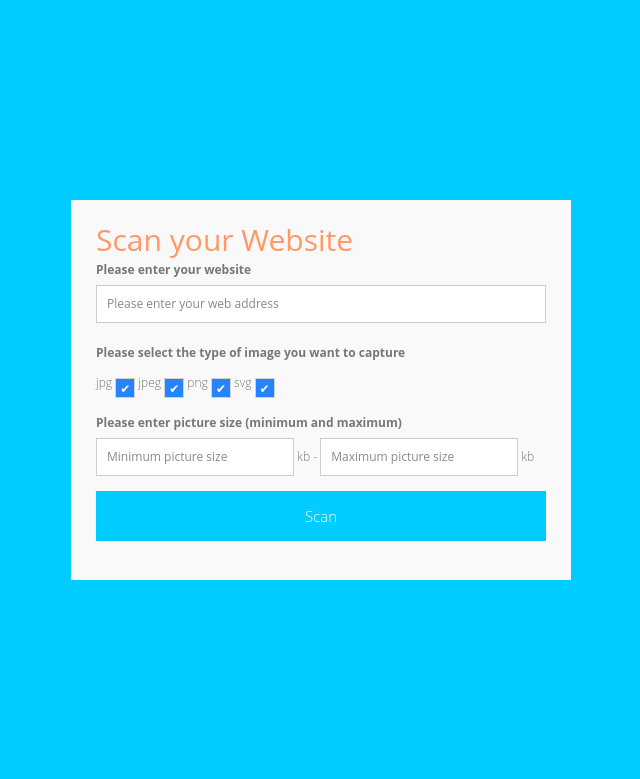
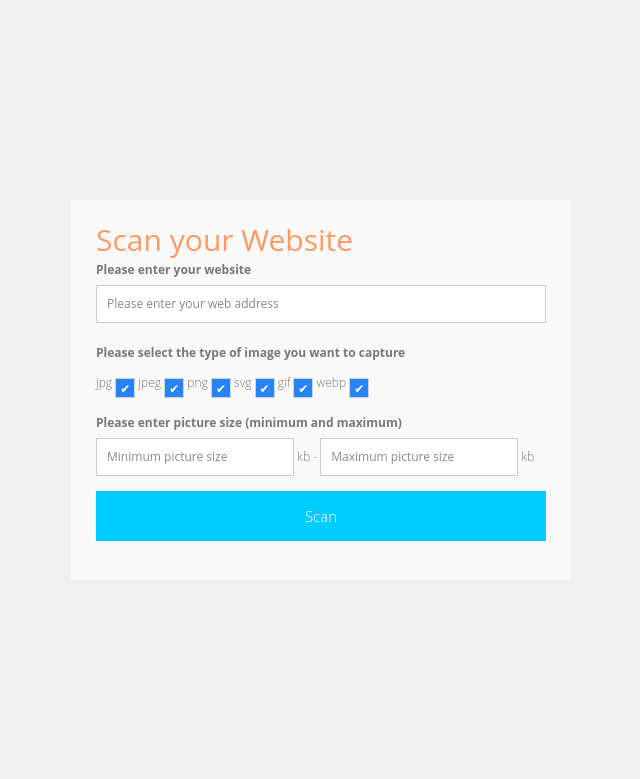
Before and after one commit to bruce-bao/capture_images, a PHP site: page /index.html in a window 1280 px wide. Shown: the top 779 px of the page, without its empty margins (319-959 px from the left). Run offline with PHP 8.4, Linux system fonts and the light colour scheme.

Commit message:
Adjust layout

```diff
--- a/css/style.css
+++ b/css/style.css
@@ -17,7 +17,7 @@ body {
     font-size: 12px;
     line-height: 30px;
     color: #777;
-    background: #0CF;
+    background: #f0f0f0;
 }
 
 .container {
@@ -165,7 +165,7 @@ fieldset {
     height: 100%;
     opacity: 0.4;
     filter: alpha(opacity=40);
-    background:white;
+    background: white;
     position: absolute;
     top: 0;
     left: 0;
@@ -174,8 +174,9 @@ fieldset {
 
 .progressBar {
     border: solid 2px #86A5AD;
-    background: white url('../images/loading.png') no-repeat 10px 10px;
+    background: white url('../images/loading.gif') no-repeat 10px 10px;
 }
+
 .progressBar {
     display: block;
     width: 350px;
--- a/index.html
+++ b/index.html
@@ -25,6 +25,10 @@
                 for="png"></label>
             svg <input class="image_type" id="svg" name="image_type[]" type="checkbox" value="svg" checked><label
                 for="svg"></label>
+            gif <input class="image_type" id="gif" name="image_type[]" type="checkbox" value="gif" checked><label
+                for="gif"></label>
+            webp <input class="image_type" id="webp" name="image_type[]" type="checkbox" value="webp" checked><label
+                for="webp"></label>
         </fieldset>
         <fieldset>
             <p><b>Please enter picture size (minimum and maximum)</b></p>
@@ -41,7 +45,7 @@
     <div id="background" class="background" style="display: none; "></div>
     <div id="progressBar" class="progressBar" style="display: none; ">Pictures are being captured, please wait...</div>
 </div>
-<div id="img" style="text-align:center;clear:both">
+<div id="img" style="width:90%; display: flex;flex-direction: row;clear:both;flex-wrap: wrap; margin:0 auto;">
 
 </div>
 </body>
--- a/js/capture_images.js
+++ b/js/capture_images.js
@@ -3,10 +3,10 @@ $(function () {
         var ajaxbg = $("#background,#progressBar");
 
         var web_url = $('input[name="web_url"]').val();
-        var Expression=/http(s)?:\/\/([\w-]+\.)+[\w-]+(\/[\w- .\/?%&=]*)?/;
-        var objExp=new RegExp(Expression);
+        var Expression = /http(s)?:\/\/([\w-]+\.)+[\w-]+(\/[\w- .\/?%&=]*)?/;
+        var objExp = new RegExp(Expression);
 
-        if(objExp.test(web_url) != true){
+        if (objExp.test(web_url) != true) {
             alert("Please enter the correct website");
             return false;
         }
@@ -41,11 +41,16 @@ $(function () {
                 ajaxbg.show();
             },
             success: function (result) {
-                if (result['code'] == 200) {
+                if (result['code'] === 200) {
+                    var $currentElTop = $("#img").offset().top;
+                    $(document).scrollTop($currentElTop);
                     $('#img').empty();
                     $.each(result['data'], function (index, value) {
                         console.log(value)
-                        $('#img').append('<img width="200" height="200"  src="' + value + '" alt="">')
+                        $('#img').append('<div class="layer-image" style="width:200px;height:250px; margin:0 10px 10px 0;border: 1px solid #ddd; border-radius: 3px;">' +
+                            '<div class="image"><img onclick="largeImg(this)" style="width: 200px;height: 200px; object-fit: contain; cursor:pointer;"  src="' + value['url'] + '" alt=""></div>' +
+                            '<div class="detail" style="margin-left: 10px;font-size: 14px;">' + value['detail'] + '</div>' +
+                            '</div>')
                     });
                 } else {
                     alert('error')
@@ -60,5 +65,23 @@ $(function () {
             }
         });
 
-    })
+    });
+
 });
+
+function largeImg(imgObj){
+    var src = imgObj.src
+    var imgIns = new Image()
+    imgIns.src = src
+    imgIns.onload = function(){
+        var width = imgIns.width
+        var height = imgIns.height
+        var img = $('<img class="larged-image" src="'+ src +'" style="position:absolute;left:50%;top:50%;margin-left:-'+(width/2)+'px;margin-top:-'+(height/2)+'px">')
+        var largeImageContainer = $('<div class="large-container" style="position:fixed;left:0;top:0;width:100%;height:100%;background:rgba(0,0,0,0.1);z-index:99999;cursor:zoom-out"></div>')
+        img.appendTo(largeImageContainer)
+        largeImageContainer.appendTo($('body'))
+        $('.large-container').click(function(){
+            $(this).remove()
+        })
+    }
+}
```
Also changed, not shown: index.php (+12 -3 lines), images/loading.gif (added).
